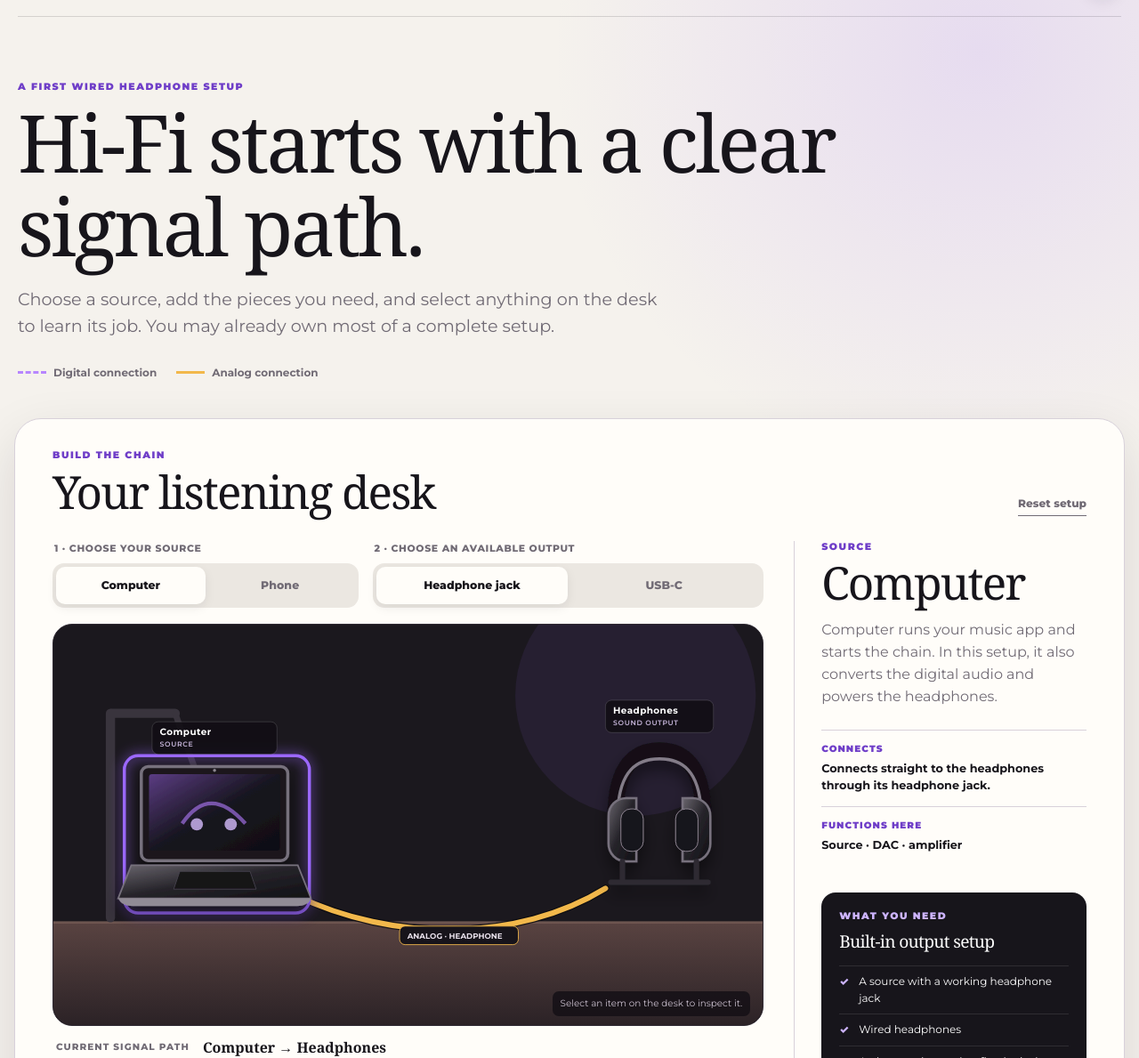
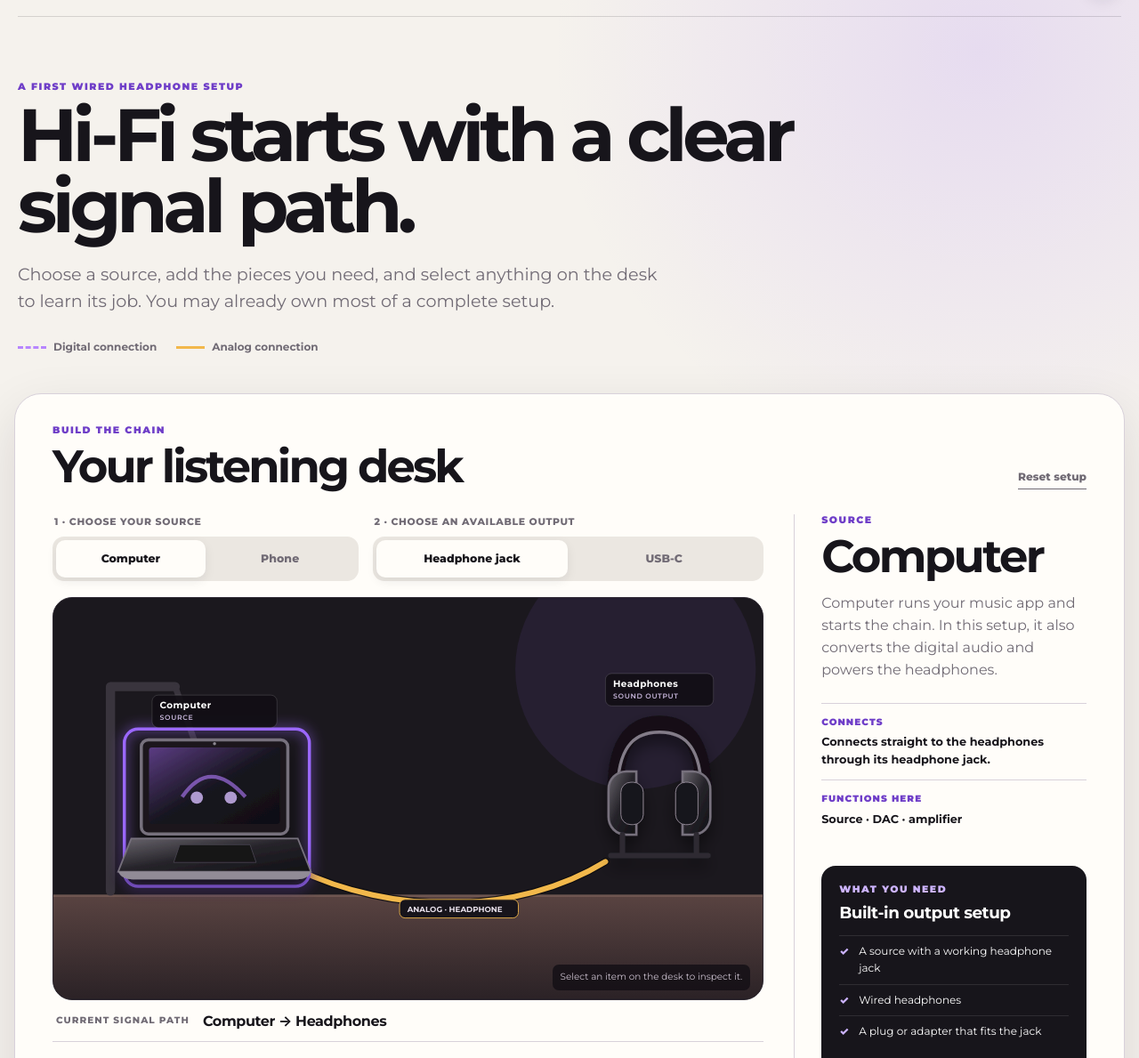
Before and after one commit to CapraAudio/hifi-guide, a plain HTML site: page index.html in a window 1280 px wide. Shown: the part 67-1256 px from the top of the page at 89% size. Drawn offline with Linux system fonts and the light colour scheme.

Commit message:
Use Montserrat throughout the guide

```diff
--- a/styles.css
+++ b/styles.css
@@ -148,9 +148,11 @@ h1, h2, h3 { margin-top: 0; line-height: 1.05; letter-spacing: -.035em; }
 h1 {
   max-width: 940px;
   margin-bottom: 22px;
-  font-family: Georgia, "Times New Roman", serif;
-  font-size: clamp(3rem, 7vw, 6.5rem);
-  font-weight: 500;
+  font-family: Montserrat, Inter, ui-sans-serif, system-ui, sans-serif;
+  font-size: clamp(3rem, 6.5vw, 6rem);
+  font-weight: 700;
+  line-height: .96;
+  letter-spacing: -.065em;
 }
 
 .lede { max-width: 740px; margin: 0; color: var(--muted); font-size: clamp(1rem, 2vw, 1.2rem); }
@@ -178,7 +180,7 @@ h1 {
   gap: 24px;
 }
 
-.builder-head h2 { margin-bottom: 0; font: 500 clamp(2rem, 4vw, 3.4rem)/1.05 Georgia, serif; }
+.builder-head h2 { margin-bottom: 0; font: 700 clamp(2rem, 4vw, 3.4rem)/1.02 Montserrat, Inter, sans-serif; letter-spacing: -.055em; }
 
 .text-button, .remove-button {
   border: 0;
@@ -288,7 +290,7 @@ legend { margin-bottom: 8px; color: var(--muted); font-size: .68rem; font-weight
   border-bottom: 1px solid var(--line);
 }
 .summary-label { color: var(--muted); font-size: .65rem; font-weight: 800; text-transform: uppercase; letter-spacing: .1em; }
-.signal-summary p { margin: 0; font: 600 1rem Georgia, serif; }
+.signal-summary p { margin: 0; font: 650 1rem Montserrat, Inter, sans-serif; letter-spacing: -.025em; }
 
 .setup-chooser { padding-top: 22px; }
 .chooser-title { align-items: center; }
@@ -315,7 +317,7 @@ legend { margin-bottom: 8px; color: var(--muted); font-size: .68rem; font-weight
 
 .inspector { border-left: 1px solid var(--line); padding-left: 30px; }
 .inspector-sticky { position: sticky; top: 24px; }
-.inspector h2 { margin-bottom: 16px; font: 500 clamp(2rem, 4vw, 3.2rem)/1 Georgia, serif; }
+.inspector h2 { margin-bottom: 16px; font: 700 clamp(2rem, 4vw, 3.2rem)/1 Montserrat, Inter, sans-serif; letter-spacing: -.05em; }
 .inspector > div > p:not(.eyebrow) { color: var(--muted); }
 
 .connection-note { margin: 24px 0 30px; }
@@ -325,7 +327,7 @@ legend { margin-bottom: 8px; color: var(--muted); font-size: .68rem; font-weight
 
 .need-list { padding: 20px; border-radius: 16px; background: var(--ink); color: white; }
 .need-list .eyebrow { color: var(--lavender); }
-.need-list h3 { margin-bottom: 14px; font: 500 1.2rem Georgia, serif; }
+.need-list h3 { margin-bottom: 14px; font: 650 1.15rem Montserrat, Inter, sans-serif; letter-spacing: -.025em; }
 .need-list ul { margin: 0; padding: 0; list-style: none; }
 .need-list li { position: relative; padding: 8px 0 8px 22px; border-top: 1px solid rgba(255,255,255,.1); font-size: .75rem; }
 .need-list li::before { content: "✓"; position: absolute; left: 0; color: var(--lavender); font-weight: 900; }
@@ -341,7 +343,7 @@ legend { margin-bottom: 8px; color: var(--muted); font-size: .68rem; font-weight
 }
 
 .learn-intro { position: sticky; top: 35px; align-self: start; }
-.learn-intro h2 { margin-bottom: 20px; font: 500 clamp(2.2rem, 4.5vw, 4.5rem)/1 Georgia, serif; }
+.learn-intro h2 { margin-bottom: 20px; font: 700 clamp(2.2rem, 4.5vw, 4.5rem)/1 Montserrat, Inter, sans-serif; letter-spacing: -.06em; }
 .learn-intro > p:last-child { max-width: 480px; color: var(--muted); }
 
 .lesson { border-top: 1px solid var(--line); }
@@ -358,7 +360,7 @@ legend { margin-bottom: 8px; color: var(--muted); font-size: .68rem; font-weight
 }
 .lesson summary::-webkit-details-marker { display: none; }
 .lesson summary span { color: var(--purple-dark); font-size: .62rem; font-weight: 850; letter-spacing: .09em; text-transform: uppercase; }
-.lesson summary strong { font: 500 clamp(1.1rem, 2.2vw, 1.55rem) Georgia, serif; }
+.lesson summary strong { font: 650 clamp(1.1rem, 2.2vw, 1.5rem) Montserrat, Inter, sans-serif; letter-spacing: -.035em; }
 .lesson summary::after { content: "+"; color: var(--purple-dark); font-size: 1.5rem; font-weight: 300; }
 .lesson[open] summary::after { content: "–"; }
 .lesson-body { padding: 0 40px 26px 121px; color: var(--muted); font-size: .88rem; }
@@ -375,7 +377,7 @@ legend { margin-bottom: 8px; color: var(--muted); font-size: .68rem; font-weight
   border-radius: var(--radius);
   background: rgba(255, 253, 249, .55);
 }
-.references h2 { margin-bottom: 8px; font: 500 2rem Georgia, serif; }
+.references h2 { margin-bottom: 8px; font: 700 2rem Montserrat, Inter, sans-serif; letter-spacing: -.045em; }
 .references > p:not(.eyebrow) { color: var(--muted); font-size: .82rem; }
 .references ul { display: flex; flex-wrap: wrap; gap: 8px 20px; margin: 20px 0 0; padding: 0; list-style: none; }
 .references a { color: var(--purple-dark); font-size: .74rem; font-weight: 750; text-underline-offset: 3px; }
```
